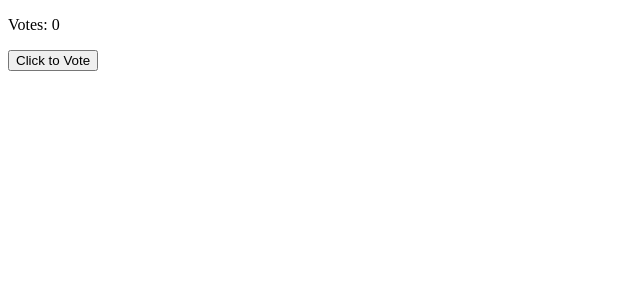
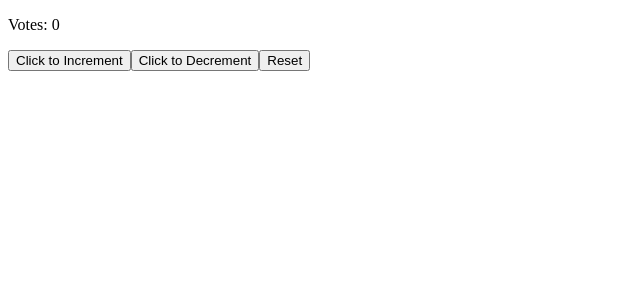
Before and after one commit to SaranSenthil/react, a React (Vite) app: page / in a window 1280 px wide. Shown: the top 300 px of the page, without its empty margins (0-640 px from the left). Built offline with nearby package versions, Linux system fonts and the light colour scheme.

Commit message:
decrement and reset added

```diff
--- a/src/App.jsx
+++ b/src/App.jsx
@@ -4,8 +4,7 @@ import React, { Component } from 'react'
 
 class App extends Component {
   constructor(props)
-  {
-    //to call the parent class constructor
+  {    //to call the parent class constructor
     super(props);
 
     //define states:
@@ -17,7 +16,18 @@ votes: 0,
     //update the state
      this.setState({
       votes:this.state.votes+1,
-
+    })
+  }
+  decrement=()=>{
+    //update the state
+     this.setState({
+      votes:this.state.votes-1,
+    })
+  }
+  reset=()=>{
+    //update the state
+     this.setState({
+      votes:0,
     })
   }
   render() {
@@ -26,7 +36,13 @@ votes: 0,
         <p>
           Votes: {this. state.votes}
         </p>
-        <button onClick={this.increment}>Click to Vote</button>
+
+       <div className="d-flex justify-content-evenly" >
+        <button onClick={this.increment}>Click to Increment</button>
+        <button onClick={this.decrement}>Click to Decrement</button>
+        <button onClick={this.reset}>Reset</button>
+        </div>
+
       </div>
     )
   }
```
